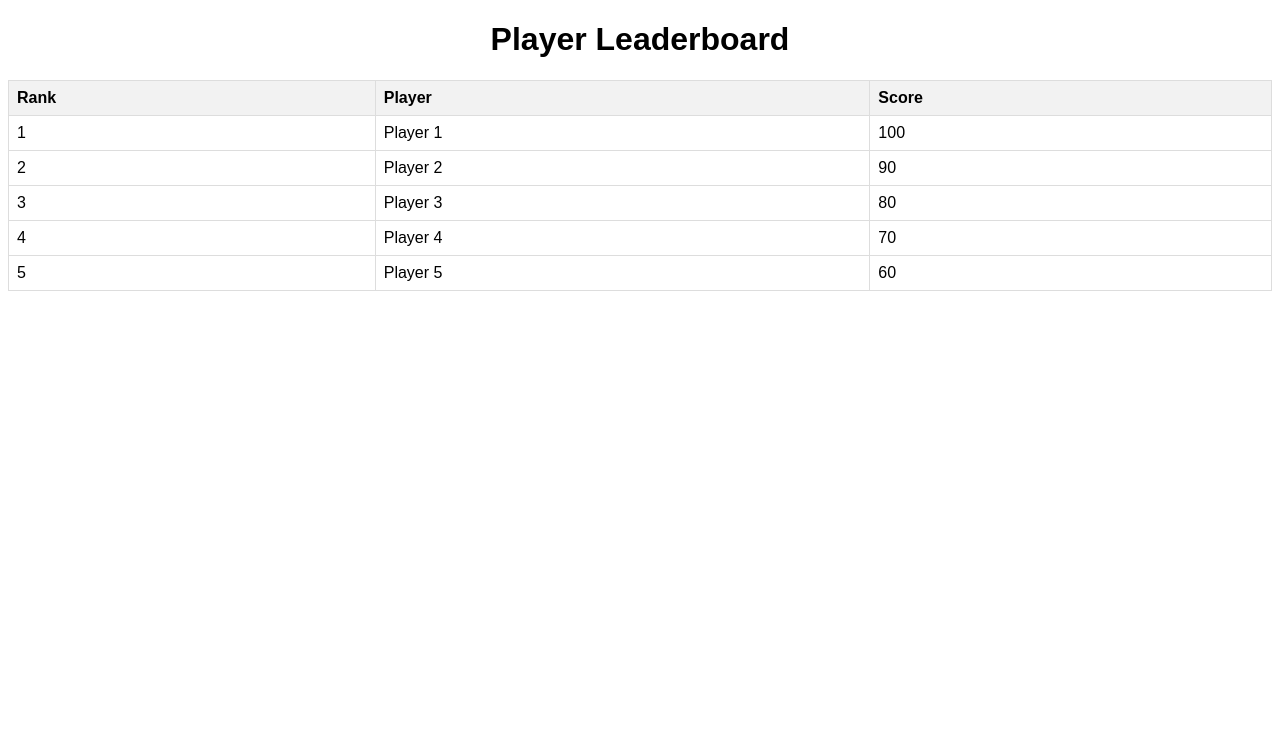
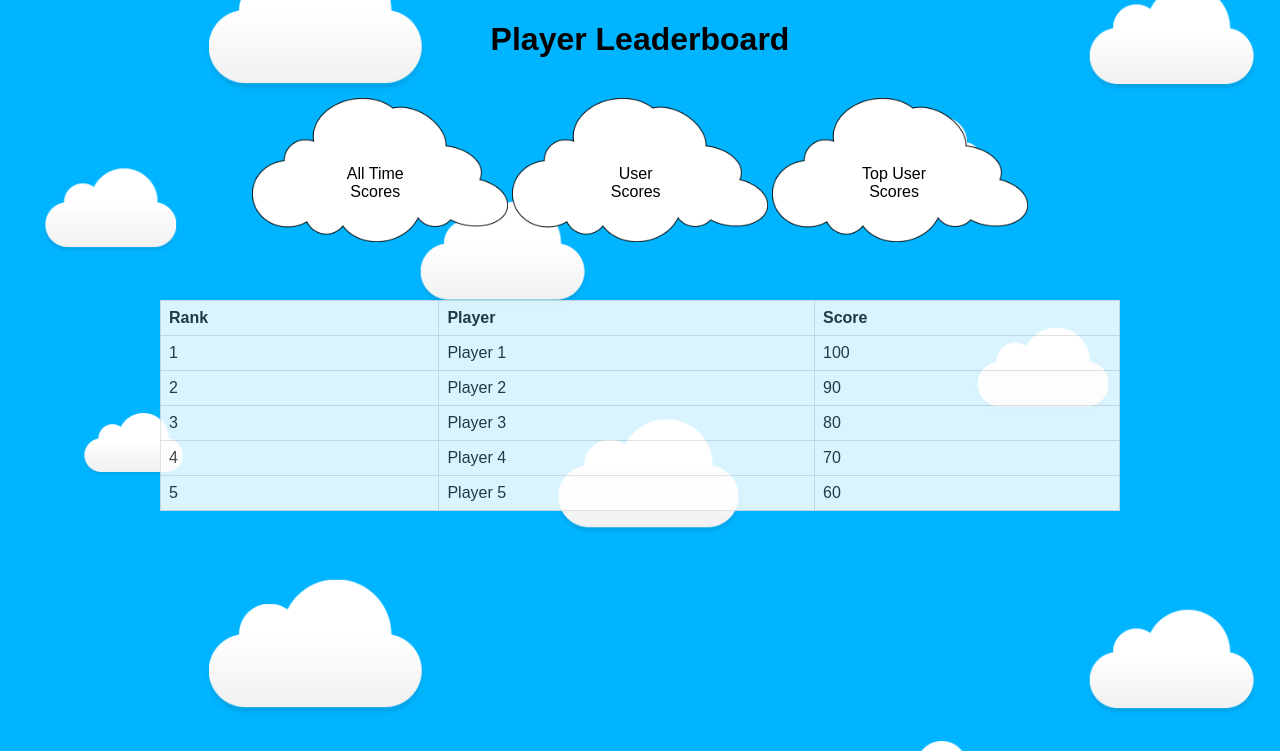
Before and after one commit to maximilian-mallory/ProjectBarracuda, a Django app: page /leaderboard/ in a window 1280 px wide. Shown: the top 751 px of the page. Run offline with Django 5.2, Linux system fonts and the light colour scheme.

Commit message:
Styled leaderboard page and fixed some styling errors

```diff
--- a/GeoGuessr/Static/css/LeaderboardPage.css
+++ b/GeoGuessr/Static/css/LeaderboardPage.css
@@ -1,35 +1,53 @@
-
-
 body {
     font-family: Arial, sans-serif;
+    background-image: url("../images/Background.png");
+    background-size: cover;
+    background-position: center;
+    background-repeat: repeat-y;
+    margin: 0;
+    padding: 0;
     text-align: center;
 }
 
 #gameTitle {
     font-size: 24px;
     margin-bottom: 20px;
+    text-decoration: underline;
 }
 
-button {
-    padding: 10px 20px;
-    font-size: 18px;
-    margin: 10px;
-    cursor: pointer;
-    border: 2px solid #333;
-    background-color: #f0f0f0;
-    color: #333;
-    border-radius: 5px;
-    transition: background-color 0.3s, color 0.3s;
+.button-group {
+    position: relative;
+    width: 50%;
+    margin: auto;
+    display: inline;
 }
 
-button:hover {
-    background-color: #333;
-    color: #fff;
+.button-group img {
+    width: 20%;
+    height: auto;
+}
+
+.button-group .btn {
+    position: absolute;
+    top: 50%;
+    left: 50%;
+    transform: translate(-55%, -140%);
+    -ms-transform: translate(-50%, -140%);
+    background-color: transparent;
+    color: black;
+    font-size: 16px;
+    padding: 12px 24px;
+    border: none;
+    cursor: pointer;
+    border-radius: 5px;
 }
 
 table {
-    width: 100%;
+    margin: auto;
+    width: 75%;
     border-collapse: collapse;
+    background-color: white;
+
 }
 
 th, td {
@@ -39,5 +57,9 @@ th, td {
 }
 
 th {
-    background-color: #f2f2f2;
+    background-color: transparent;
 }
+
+table, th, td{
+    opacity: 0.85;
+}
--- a/GeoGuessr/Static/css/LoginPage.css
+++ b/GeoGuessr/Static/css/LoginPage.css
@@ -20,13 +20,13 @@
 
   h2 {
     text-align: center;
-    color: white;
+    color: black;
   }
 
   label {
     display: block;
     margin-bottom: 5px;
-    color: white;
+    color: black;
   }
 
   input[type="text"],
--- a/GeoGuessr/Static/css/welcomePage.css
+++ b/GeoGuessr/Static/css/welcomePage.css
@@ -7,6 +7,7 @@ body {
         margin: 0;
         padding: 0;
         text-align: center;
+
 }
 
 #gameTitle {
--- a/GeoGuessr/Templates/LeaderboardPage.html
+++ b/GeoGuessr/Templates/LeaderboardPage.html
@@ -7,6 +7,23 @@
 </head>
 <body>
     <h1>Player Leaderboard</h1>
+    <br>
+    <div class="button-group">
+        <img src="../static/images/Cloud.png">
+        <button id="allTimeBtn" class="btn">All Time Scores</button>
+    </div>
+    <div class="button-group">
+        <img src="../static/images/Cloud.png">
+        <button id="userBtn" class="btn">User Scores</button>
+    </div>
+    <div class="button-group">
+        <img src="../static/images/Cloud.png">
+        <button id="topUserBtn" class="btn">Top User Scores</button>
+    </div>
+    <br>
+    <br>
+    <br>
+    <br>
     <table>
         <thead>
             <tr>
```
